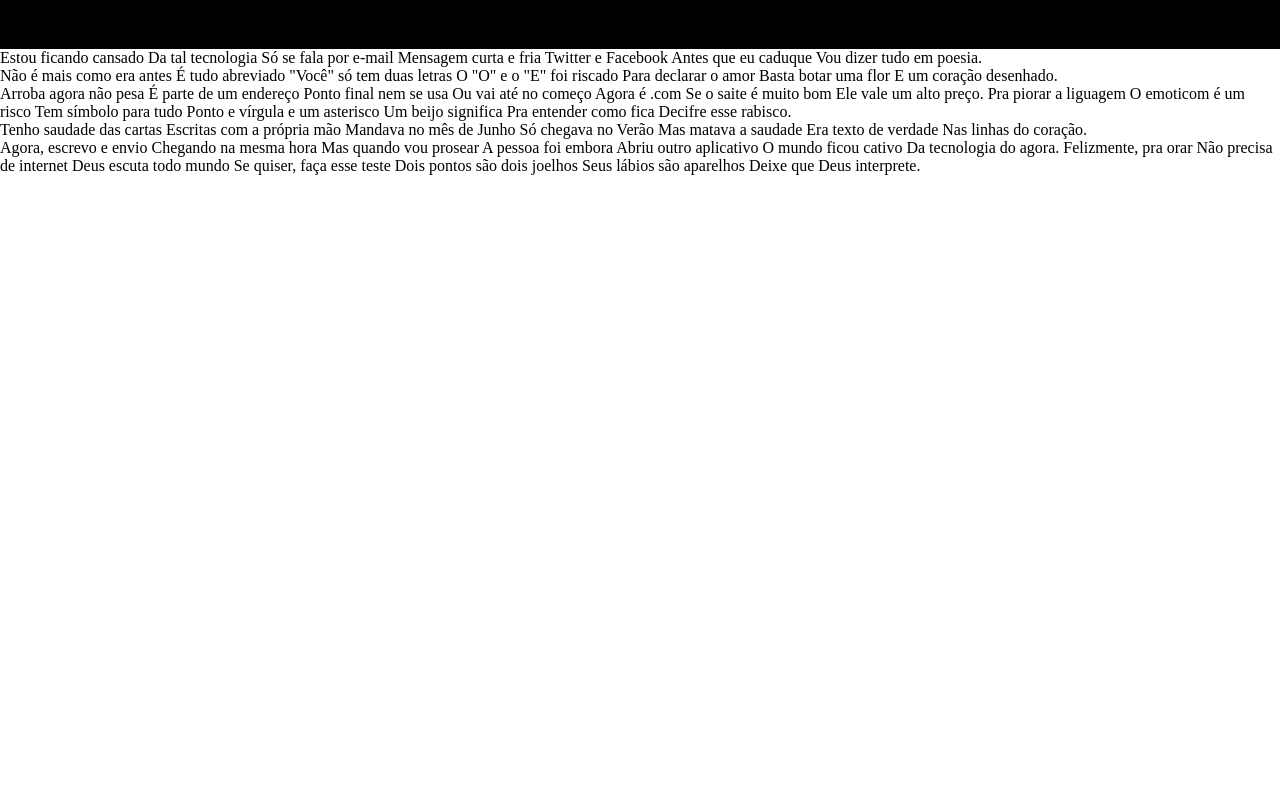
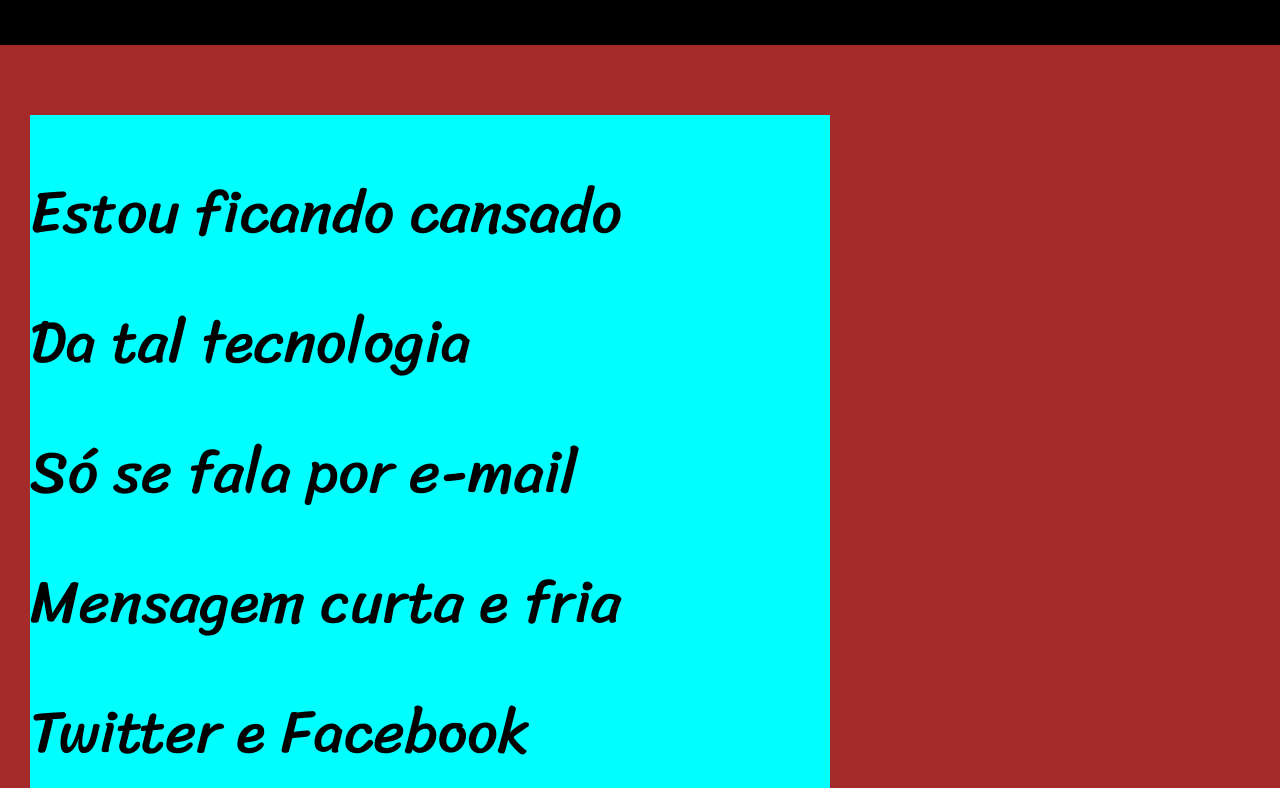
Before and after one commit to PabloKnop/projeto-cordel, a plain HTML site: page index.html in a window 1280 px wide. Shown: the part 251-1039 px from the top of the page. Before the commit the page ends 800 px from the top, so only its background shows below. Drawn offline with Linux system fonts and the light colour scheme; files whose address does not match are found by name.

Commit message:
ATUALIZAÇÃO

```diff
--- a/index.html
+++ b/index.html
@@ -9,86 +9,100 @@
 </head>
 <body>
     <header>
-        <h1><span>C</span>ORDEL <span>M</span>ODERNO</h1>
+        <h1><span style="font-size: 160px;">C</span>ORDEL <span>M</span>ODERNO</h1>
                 <p>Por <a href="https://www.recantodasletras.com.br/poesias/3186743" target="_blank">Milton Duarte</a></p>
     </header>
 
-    <section>
-        <article>
-            <p>
-                Estou ficando cansado
-                Da tal tecnologia
-                Só se fala por e-mail
-                Mensagem curta e fria
-                Twitter e Facebook
-                Antes que eu caduque
-                Vou dizer tudo em poesia.
-            </p>
-        </article>
+        <main>
+            <section class="secao1">
+                <article class="artigo1">
+                        <p>
+                            <br>Estou ficando cansado</br>
+                            <br>Da tal tecnologia</br>
+                            <br>Só se fala por e-mail</br>
+                            <br>Mensagem curta e fria</br>
+                            <br>Twitter e Facebook</br>
+                            <br>Antes que eu caduque</br>
+                            <br>Vou dizer tudo em poesia.</br>
+                        </p>
+                </article>
+            </section>
 
-        <article>
-            <p>
-                Não é mais como era antes
-                É tudo abreviado
-                "Você" só tem duas letras
-                O "O" e o "E" foi riscado
-                Para declarar o amor
-                Basta botar uma flor
-                E um coração desenhado.
-            </p>
-        </article>
+            <section class="secao2">
+                <article class="artigo2">
+                    <p>
+                        <br>Não é mais como era antes</br>
+                        <br>É tudo abreviado</br>
+                        <br>"Você" só tem duas letras</br>
+                        <br>O "O" e o "E" foi riscado</br>
+                        <br>Para declarar o amor</br>
+                        <br>Basta botar uma flor</br>
+                        <br>E um coração desenhado.</br>
+                    </p>
+                </article>
+            </section>
 
-        <article>
-            <p>
-                Arroba agora não pesa
-                É parte de um endereço
-                Ponto final nem se usa
-                Ou vai até no começo
-                Agora é .com
-                Se o saite é muito bom
-                Ele vale um alto preço.
+            <section class="secao3">
+                <article class="artigo3">
+                        <p>
+                            <br>Arroba agora não pesa</br>
+                            <br>É parte de um endereço</br>
+                            <br>Ponto final nem se usa</br>
+                            <br>Ou vai até no começo</br>
+                            <br>Agora é .com</br>
+                            <br>Se o saite é muito bom</br>
+                            <br>Ele vale um alto preço.</br>
+                        </p>
 
-                Pra piorar a liguagem
-                O emoticom é um risco
-                Tem símbolo para tudo
-                Ponto e vírgula e um asterisco
-                Um beijo significa
-                Pra entender como fica
-                Decifre esse rabisco.
-            </p>
-        </article>
+                        <p class="pituba1">
+                            <br>Pra piorar a liguagem</br>
+                            <br>O emoticom é um risco</br>
+                            <br>Tem símbolo para tudo</br>
+                            <br>Ponto e vírgula e um asterisco</br>
+                            <br>Um beijo significa</br>
+                            <br>Pra entender como fica</br>
+                            <br>Decifre esse rabisco.</br>
+                        </p>
+                </article>
+            </section>
 
-        <article>
-            <p>
-                Tenho saudade das cartas
-                Escritas com a própria mão
-                Mandava no mês de Junho
-                Só chegava no Verão
-                Mas matava a saudade
-                Era texto de verdade
-                Nas linhas do coração.
-            </p>
-        </article>
+            <section class="secao4">
+                <article class="artigo4">
+                    <p>
+                        <br>Tenho saudade das cartas</br>
+                        <br>Escritas com a própria mão</br>
+                        <br>Mandava no mês de Junho</br>
+                        <br>Só chegava no Verão</br>
+                        <br>Mas matava a saudade</br>
+                        <br>Era texto de verdade</br>
+                        <br>Nas linhas do coração.</br>
+                    </p>
+                </article>
+            </section>
 
-        <article>
-            <p>
-                Agora, escrevo e envio
-                Chegando na mesma hora
-                Mas quando vou prosear
-                A pessoa foi embora
-                Abriu outro aplicativo
-                O mundo ficou cativo
-                Da tecnologia do agora.
+            <section class="secao5">
+                <article class="artigo5">
+                        <p>
+                            <br>Agora, escrevo e envio</br>
+                            <br>Chegando na mesma hora</br>
+                            <br>Mas quando vou prosear</br>
+                            <br>A pessoa foi embora</br>
+                            <br>Abriu outro aplicativo</br>
+                            <br>O mundo ficou cativo</br>
+                            <br>Da tecnologia do agora.</br>
+                        </p>
 
-                Felizmente, pra orar
-                Não precisa de internet
-                Deus escuta todo mundo
-                Se quiser, faça esse teste
-                Dois pontos são dois joelhos
-                Seus lábios são aparelhos
-                Deixe que Deus interprete.
-            </p>
-        </article>
-    </section>
+                        <p class="pituba2">
+                            <br>Felizmente, pra orar</br>
+                            <br>Não precisa de internet</br>
+                            <br>Deus escuta todo mundo</br>
+                            <br>Se quiser, faça esse teste</br>
+                            <br>Dois pontos são dois joelhos</br>
+                            <br>Seus lábios são aparelhos</br>
+                            <br>Deixe que Deus interprete.</br>
+                        </p>
+                </article>
+            </section>
+        </main>
 </body>
 </html>
--- a/style.css
+++ b/style.css
@@ -1,40 +1,53 @@
 @charset "UTF-8";
-
+@font-face {
+    font-family:'Sriracha';
+    src: url('fontes/sriracha.ttf') format(truetype);
+    }
 
 @font-face {
     font-family:'PassionOne';
     src: url('../projeto-cardel/fontes/PassionOne-Bold.ttf') format(truetype);
     }
 
+
+
+
 *{
     margin: 0px;
     padding: 0px;
 }
 
+:root{
+    --fonte-titulo: 'PassionOne';
+    --fonte-texto: 'Sriracha';
+}
+
+main{
+
+}
+
 header{
-    height: 300px;
     background-color: black;
     color: white;
 }
 
 header > h1{
-    font-family: 'PassionOne';
-    font-size: 130px;
+    font-family: var(--fonte-titulo);
+    font-size: min(130px, 5vw);
     text-align: center;
-    padding-top: 30px;
-
+    padding-top: 50px;
 }
 
-header > h1 > span{
-    font-size: 185px;
-}
+/*header > h1 > span{
+    font-size: min(200px, 5vw);
+}*/
 
 
 header > p > a:hover{
     text-decoration: underline;
 }
 
-header> p > a {
+header> p > a{
     text-decoration: none;
     font-weight: bold;
     color: white;
@@ -44,4 +57,101 @@
 header > p{
     font-family: Verdana, Geneva, Tahoma, sans-serif;
     text-align: center;
+    padding-bottom: 50px;
 }
+
+
+section{
+    position: relative;
+}
+
+section > article{
+    font-family: 'Sriracha';
+    font-size: min(60px, 5vw);
+    line-height: 65px;
+}
+
+article{
+    line-height: 65px;
+}
+
+.secao1{
+    background-color: brown;
+    padding-top: 60px;
+    padding-bottom: 230px;
+}
+
+.secao2{
+    background-color: blue;
+    padding-top: 60px;
+    padding-bottom: 230px;
+}
+
+.secao3{
+    background-color: coral;
+    padding-top: 60px;
+    padding-bottom: 230px;
+}
+
+.secao4{
+    background-color: blueviolet;
+    padding-top: 60px;
+    padding-bottom: 230px;
+}
+
+.secao5{
+    background-color: darkgray;
+    padding-top: 60px;
+    padding-bottom: 230px;
+}
+
+
+.artigo1{
+    max-width: 800px;
+    background-color: aqua;
+    position: relative;
+    left: 30px;
+    top: 10px;
+
+}
+
+.artigo2{
+    max-width: 800px;
+    background-color: aqua;
+    position: relative;
+    left: 30px;
+    top: 10px;
+}
+
+.artigo3{
+    max-width: 800px;
+    background-color: aqua;
+    position: relative;
+    left: 30px;
+    top: 10px;
+}
+
+.artigo4{
+    max-width: 800px;
+    background-color: aqua;
+    position: relative;
+    left: 30px;
+    top: 10px;
+}
+
+.artigo5{
+    max-width: 800px;
+    background-color: aqua;
+    position: relative;
+    left: 30px;
+    top: 10px;
+}
+
+.pituba1{
+    padding-top: 150px;
+}
+
+
+.pituba2{
+    padding-top: 150px;
+}
```
Also changed, not shown: fontes/OFL.txt, fontes/sriracha.ttf (added), 1 other file.
